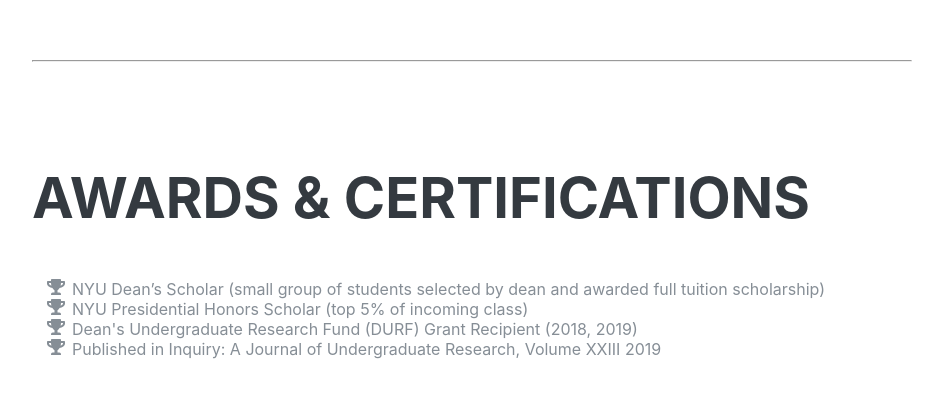
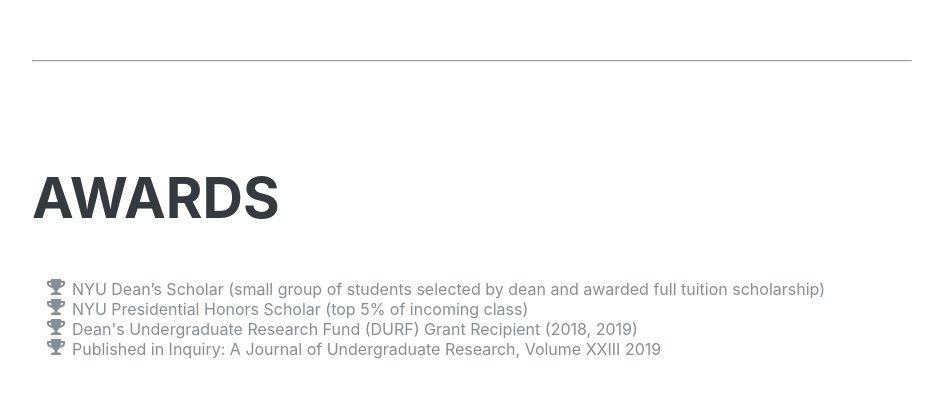
Before and after one commit to nesmabelkhodja/website, a website with bundled scripts: page index.html in a window 1280 px wide. Shown: the part 4119-4517 px from the top of the page, without its empty margins (296-1239 px from the left). Built offline with nearby package versions, Linux system fonts and the light colour scheme; a web font is replaced by a local one.

Commit message:
update to layout

```diff
--- a/index.html
+++ b/index.html
@@ -28,7 +28,6 @@
 
   <nav class="navbar navbar-expand-lg navbar-dark bg-primary fixed-top" id="sideNav">
     <a class="navbar-brand js-scroll-trigger" href="#page-top">
-      <!--span class="d-block d-lg-none">Nesma Belkhodja</span-->
       <span class="d-none d-lg-block">
         <img class="img-fluid img-profile rounded-circle mx-auto mb-2" src="img/unnamed.jpg" alt="">
       </span>
@@ -47,9 +46,6 @@
         <li class="nav-item">
           <a class="nav-link js-scroll-trigger" href="#skills">Skills</a>
         </li>
-        <!--li class="nav-item">
-          <a class="nav-link js-scroll-trigger" href="#interests">Interests</a>
-        </li-->
         <li class="nav-item">
           <a class="nav-link js-scroll-trigger" href="#awards">Awards</a>
         </li>
@@ -164,7 +160,6 @@
             <div>Minors in Mathematics and Studio Art</div>
           </div>
         </div>
-
       </div>
     </section>
 
@@ -231,7 +226,7 @@
 
     <section class="resume-section p-3 p-lg-5 d-flex align-items-center" id="awards">
       <div class="w-100">
-        <h2 class="mb-5">Awards &amp; Certifications</h2>
+        <h2 class="mb-5">Awards</h2>
         <ul class="fa-ul mb-0">
           <li>
             <i class="fa-li fa fa-trophy text-warning"></i>
```
